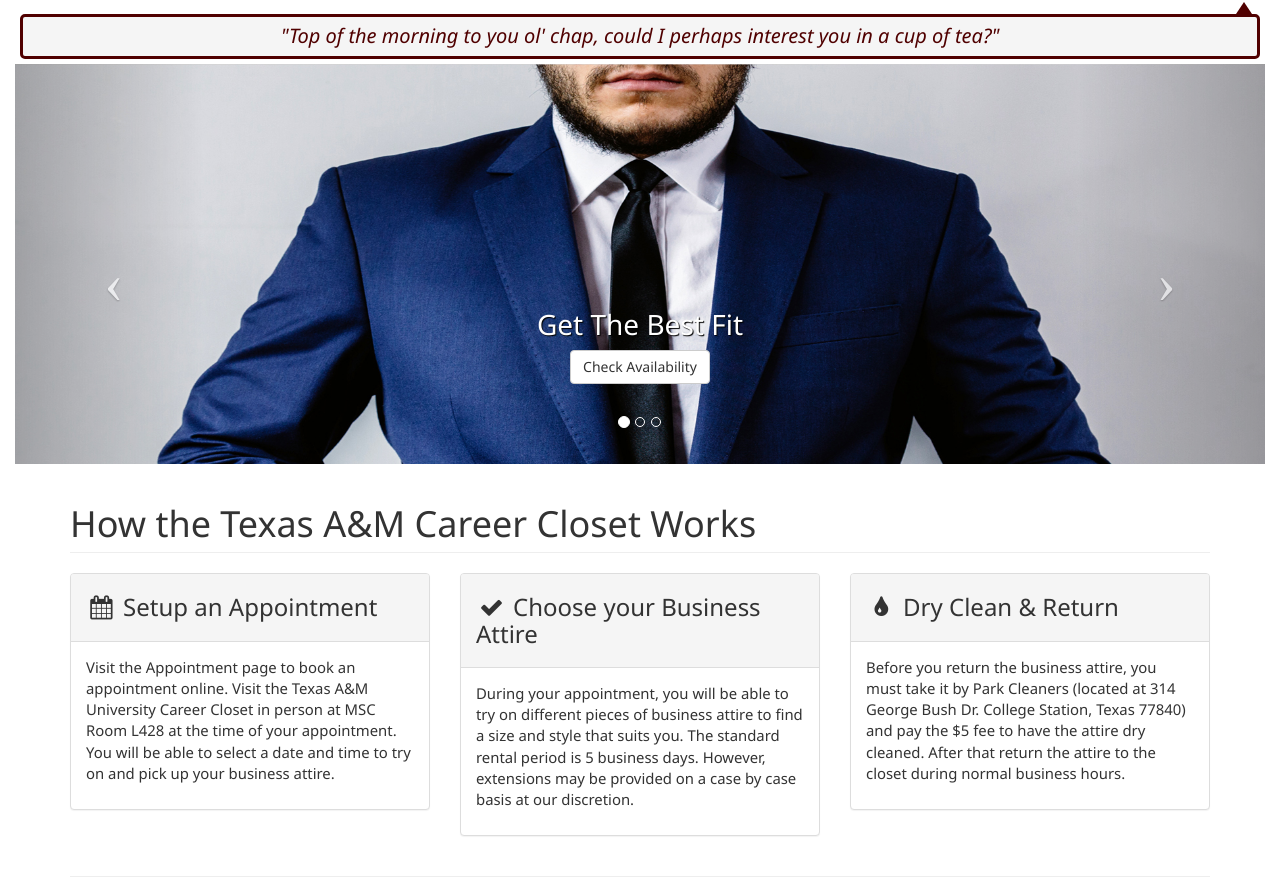
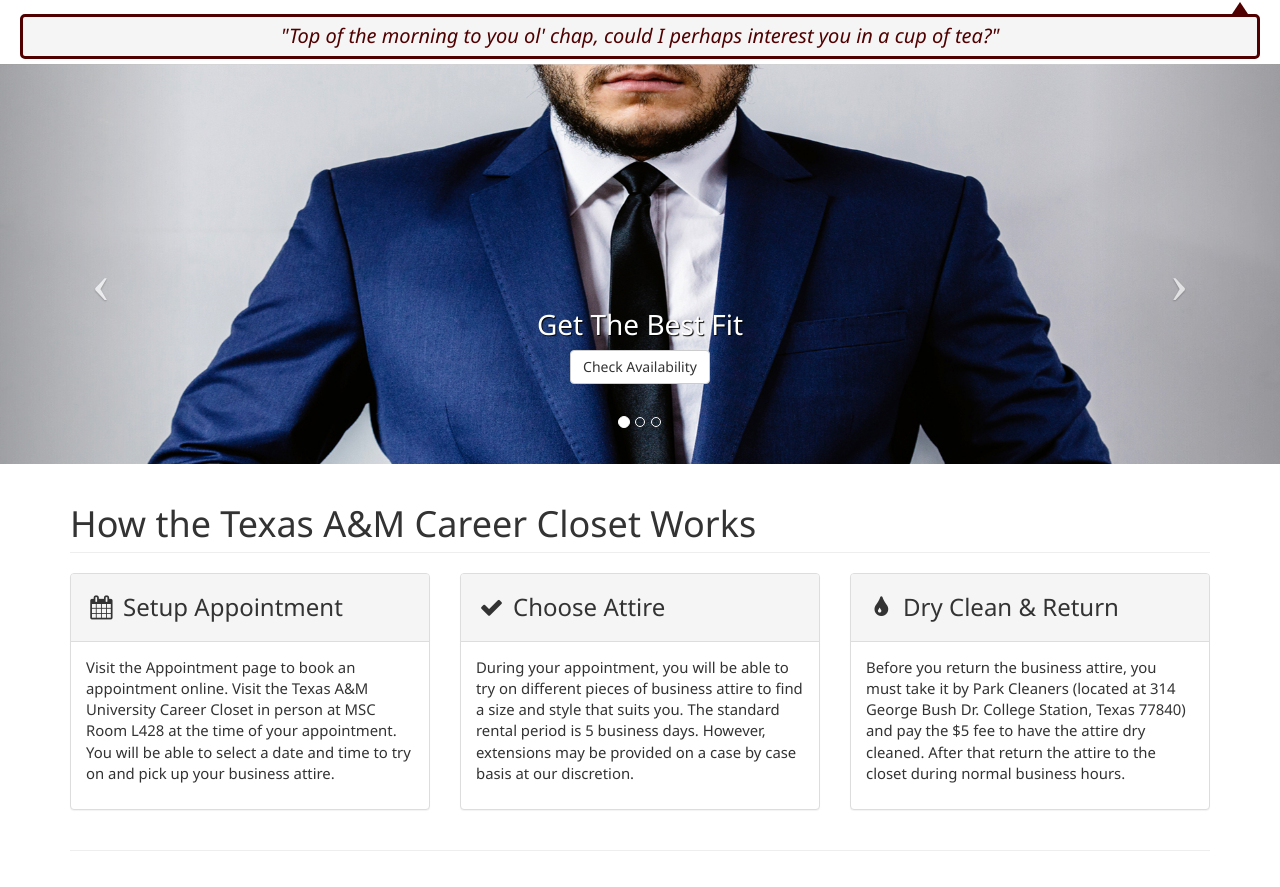
Before and after one commit to careerclosetatm/CareerCloset, a Flask app: page / in a window 1280 px wide. Shown: the part 81-968 px from the top of the page. Run offline with Flask 2, Linux system fonts and the light colour scheme; some libraries are stand-ins or nearby versions.

Commit message:
Fixing carousel width span

```diff
--- a/static/css/ccloset.css
+++ b/static/css/ccloset.css
@@ -222,6 +222,10 @@ canvas {
   left: 93%;
   }
 }
+#myCarousel, .bubble:after{
+  margin-left: -15px;
+  margin-right: -15px;
+}
 /*Login Modal Module - Will Test again for final prototype
 .prettyline {
   height: 5px;
--- a/templates/home.html
+++ b/templates/home.html
@@ -61,7 +61,7 @@
             <div class="col-md-4">
                 <div class="panel panel-default">
                     <div class="panel-heading">
-                        <h4><i class="fa fa-fw fa-calendar"></i> Setup an Appointment</h4>
+                        <h4><i class="fa fa-fw fa-calendar"></i> Setup Appointment</h4>
                     </div>
                     <div class="panel-body">
                       <p>Visit the Appointment page to book an appointment online. Visit the Texas A&M University Career Closet in person at MSC Room L428 at the time of your appointment. You will be able to select a date and time to try on and pick up your business attire.</p>
@@ -71,7 +71,7 @@
             <div class="col-md-4">
                 <div class="panel panel-default">
                     <div class="panel-heading">
-                        <h4><i class="fa fa-fw fa-check"></i> Choose your Business Attire</h4>
+                        <h4><i class="fa fa-fw fa-check"></i> Choose Attire</h4>
                     </div>
                     <div class="panel-body">
                         <p>During your appointment, you will be able to try on different pieces of business attire to find a size and style that suits you. The standard rental period is 5 business days.  However, extensions may be provided on a case by case basis at our discretion.</p>
```
